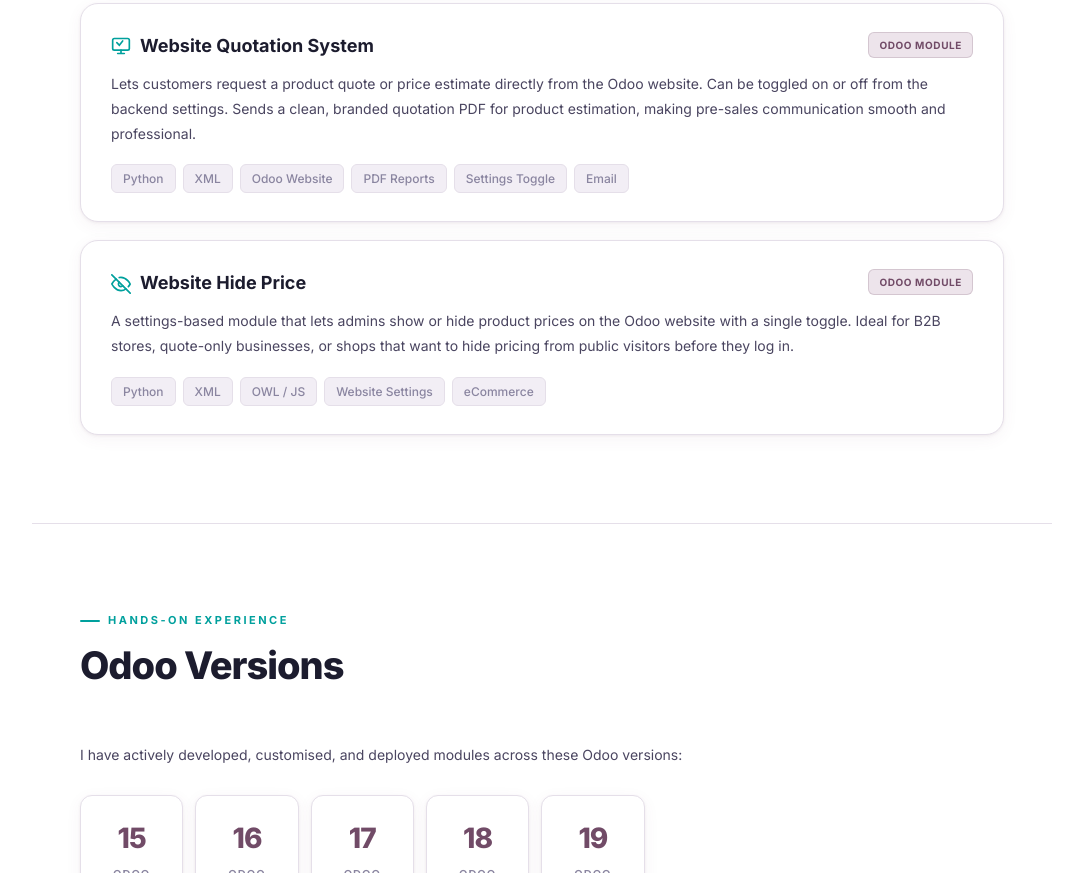
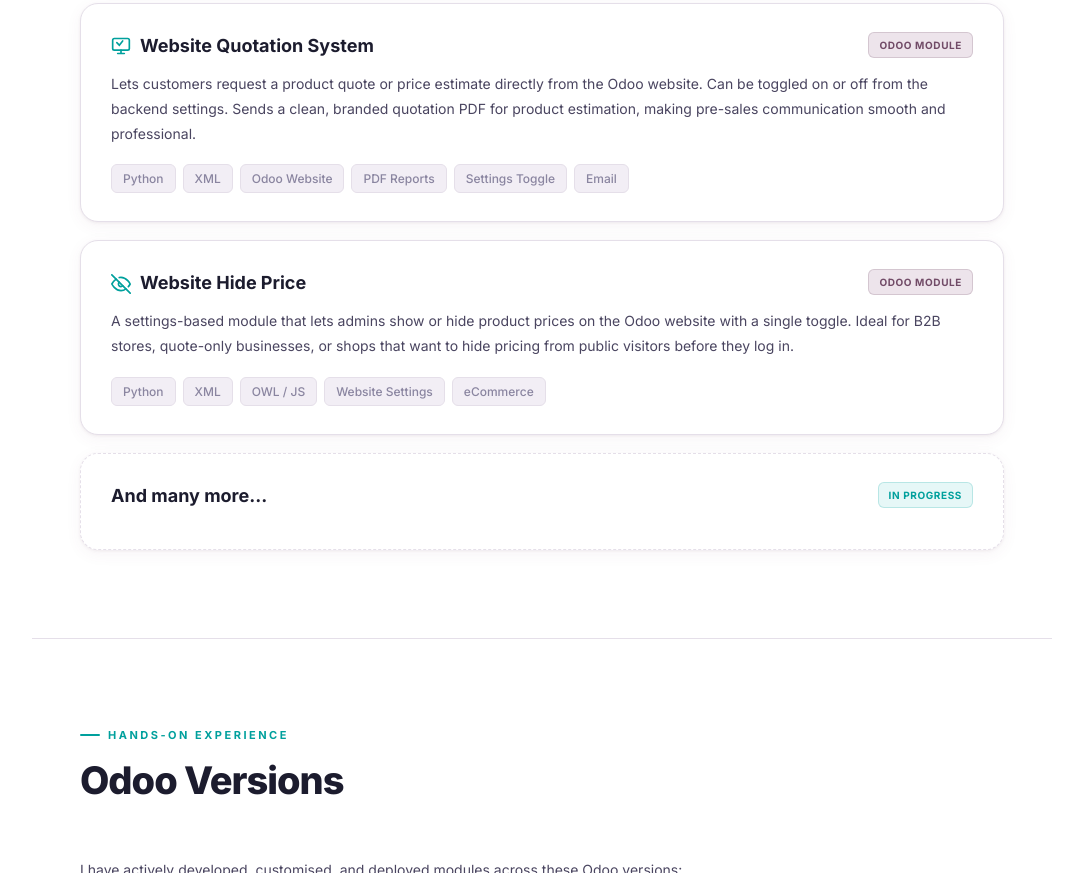
Before and after one commit to TanmayUnadkat/TanmayUnadkat.github.io, a plain HTML site: page index.html in a window 1280 px wide. Shown: the part 1797-2670 px from the top of the page, without its empty margins (98-1181 px from the left). Drawn offline with Linux system fonts and the light colour scheme.

Commit message:
project update

```diff
--- a/index.html
+++ b/index.html
@@ -547,39 +547,51 @@
         <span class="tech">eCommerce</span>
       </div>
     </div>
-    <!-- <div class="proj-card dim">
+    <!--<div class="proj-card dim">-->
+    <!--  <div class="proj-head">-->
+    <!--    <div class="proj-title">-->
+    <!--      <svg viewBox="0 0 24 24" fill="none" stroke="currentColor" stroke-width="2" stroke-linecap="round" stroke-linejoin="round">-->
+    <!--        <path d="M12 1v22"/>-->
+    <!--        <path d="M17 5H9.5a3.5 3.5 0 000 7H15a3.5 3.5 0 010 7H6"/>-->
+    <!--      </svg>-->
+    <!--      Custom Discount &amp; Loyalty Module for Odoo POS-->
+    <!--    </div>-->
+
+    <!--    <div class="proj-badges">-->
+    <!--      <span class="badge t">In Progress</span>-->
+    <!--    </div>-->
+    <!--  </div>-->
+
+    <!--  <p class="proj-desc">-->
+    <!--    A smart POS enhancement module for Odoo that introduces advanced discount rules,-->
+    <!--    customer loyalty points, and manager-controlled approvals directly inside the POS interface.-->
+    <!--    Designed to improve customer retention while giving businesses tighter control over discount policies.-->
+    <!--  </p>-->
+
+    <!--  <div class="tech-row" style="margin-top:18px;">-->
+    <!--    <span class="tech">Python</span>-->
+    <!--    <span class="tech">OWL / JS</span>-->
+    <!--    <span class="tech">POS Module</span>-->
+    <!--    <span class="tech">Loyalty Points</span>-->
+    <!--    <span class="tech">Discount Rules</span>-->
+    <!--    <span class="tech">Manager PIN Override</span>-->
+    <!--    <span class="tech">POS UI</span>-->
+    <!--    <span class="tech">Backend Reports</span>-->
+    <!--  </div>-->
+    <!--</div>-->
+
+    <!--Many more in progress-->
+    <div class="proj-card dim">
       <div class="proj-head">
         <div class="proj-title">
-      <svg viewBox="0 0 24 24" fill="none" stroke="currentColor" stroke-width="2" stroke-linecap="round" stroke-linejoin="round">
-        <path d="M12 1v22"/>
-        <path d="M17 5H9.5a3.5 3.5 0 000 7H15a3.5 3.5 0 010 7H6"/>
-      </svg>
-      Custom Discount &amp; Loyalty Module for Odoo POS
+          And many more...
         </div>
 
         <div class="proj-badges">
           <span class="badge t">In Progress</span>
         </div>
       </div>
-
-  <p class="proj-desc">
-    A smart POS enhancement module for Odoo that introduces advanced discount rules,
-    customer loyalty points, and manager-controlled approvals directly inside the POS interface.
-    Designed to improve customer retention while giving businesses tighter control over discount policies.
-  </p>
-
-  <div class="tech-row" style="margin-top:18px;">
-    <span class="tech">Python</span>
-    <span class="tech">OWL / JS</span>
-    <span class="tech">POS Module</span>
-    <span class="tech">Loyalty Points</span>
-    <span class="tech">Discount Rules</span>
-    <span class="tech">Manager PIN Override</span>
-    <span class="tech">POS UI</span>
-    <span class="tech">Backend Reports</span>
     </div>
-    </div> -->
-
   </div>
 </section>
 
```
Lines whose indentation alone changed are shown as unchanged.
